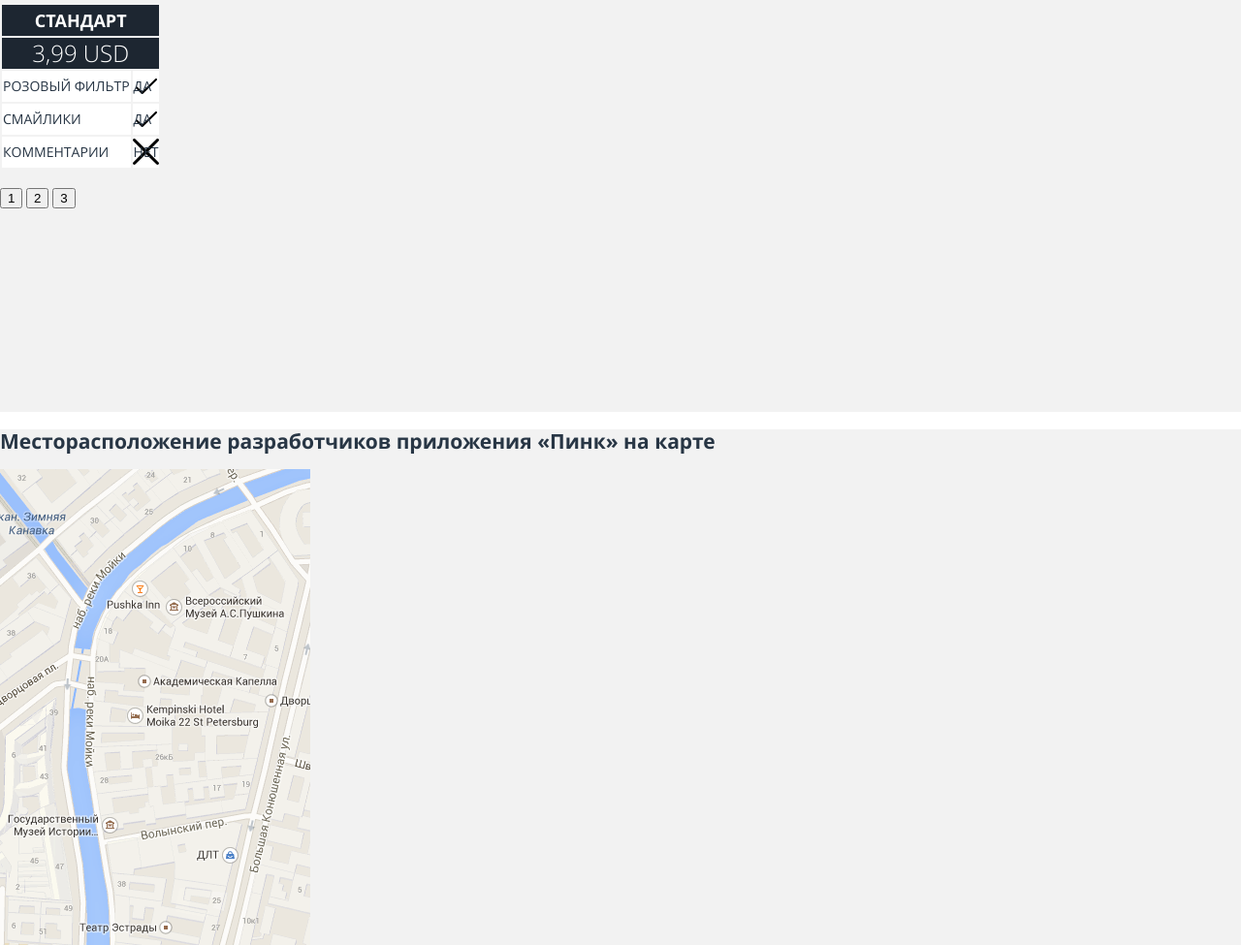
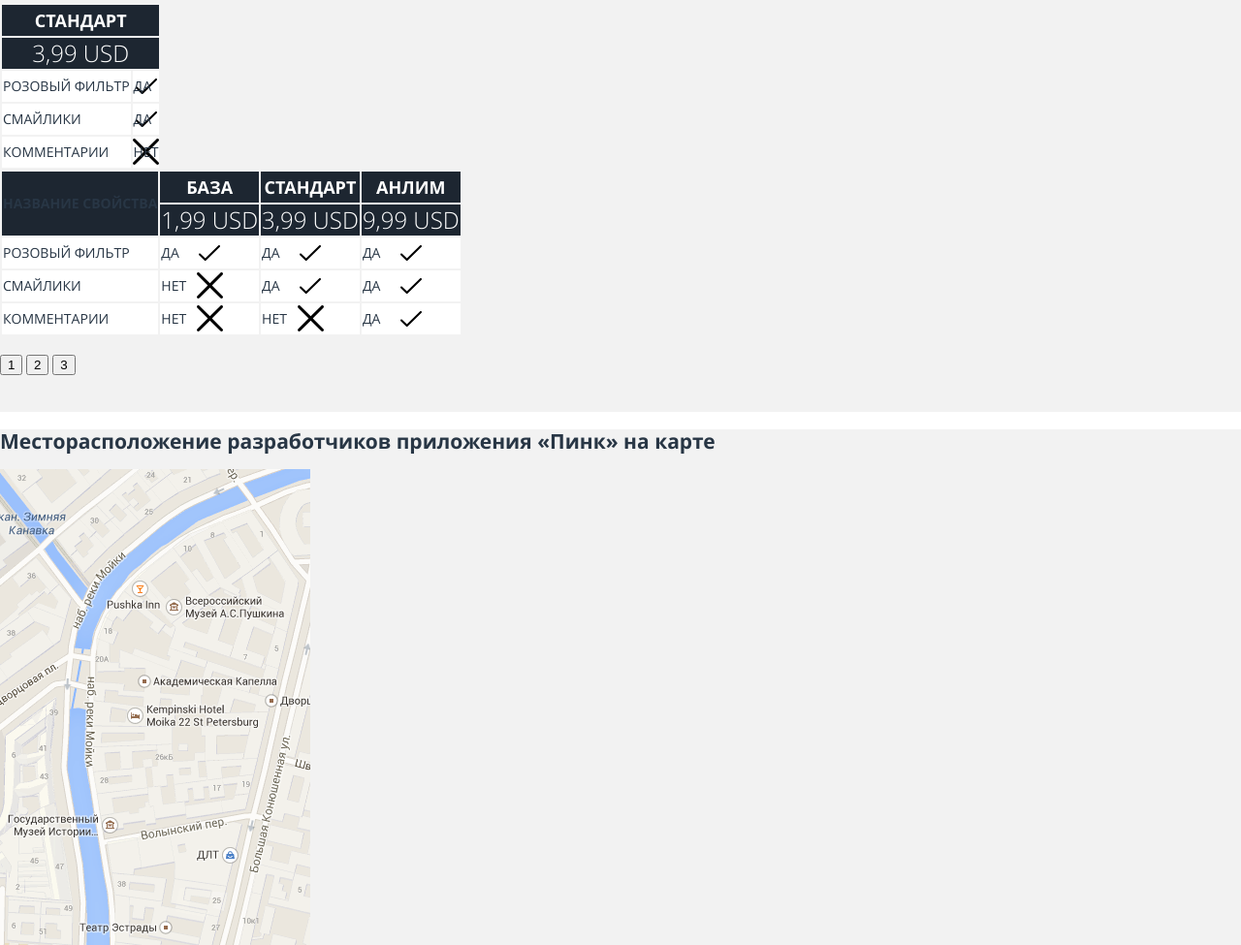
Before and after one commit to niaimko/108005-pink, a website: page source/index.html in a window 1280 px wide. Shown: the part 2994-3969 px from the top of the page at 97% size. Drawn offline with nearby package versions, Linux system fonts and the light colour scheme; files that its build step writes are made by us from their sources.

Commit message:
Добавил полную таблицу для блока тарифы

```diff
--- a/source/index.html
+++ b/source/index.html
@@ -156,6 +156,38 @@
                 </td>
               </tr>
             </table>
+            <!--таблица для планшетной/десктопной версии-->
+            <table class="rates__item slider__item">
+              <tr>
+                <th class="rates__property-name" rowspan="2">Название свойства</th>
+                <th class="rates__title">База</th>
+                <th class="rates__title">Стандарт</th>
+                <th class="rates__title">Анлим</th>
+              </tr>
+              <tr>
+                <th class="rates__price">1,99 USD</th>
+                <th class="rates__price">3,99 USD</th>
+                <th class="rates__price">9,99 USD</th>
+              </tr>
+              <tr>
+                <td class="rates__property-filter">Розовый фильтр</td>
+                <td class="rates__property-include">Да</td>
+                <td class="rates__property-include">Да</td>
+                <td class="rates__property-include">Да</td>
+              </tr>
+              <tr>
+                <td class="rates__property-smiles">Смайлики</td>
+                <td class="rates__property-exclude">Нет</td>
+                <td class="rates__property-include">Да</td>
+                <td class="rates__property-include">Да</td>
+              </tr>
+              <tr>
+                <td class="rates__property-comments">Комментарии</td>
+                <td class="rates__property-exclude">Нет</td>
+                <td class="rates__property-exclude">Нет</td>
+                <td class="rates__property-include">Да</td>
+              </tr>
+            </table>
           </div>
           <p class="rates__toggles slider__toggles">
             <button class="slider__toggle" type="button">1</button>
```
